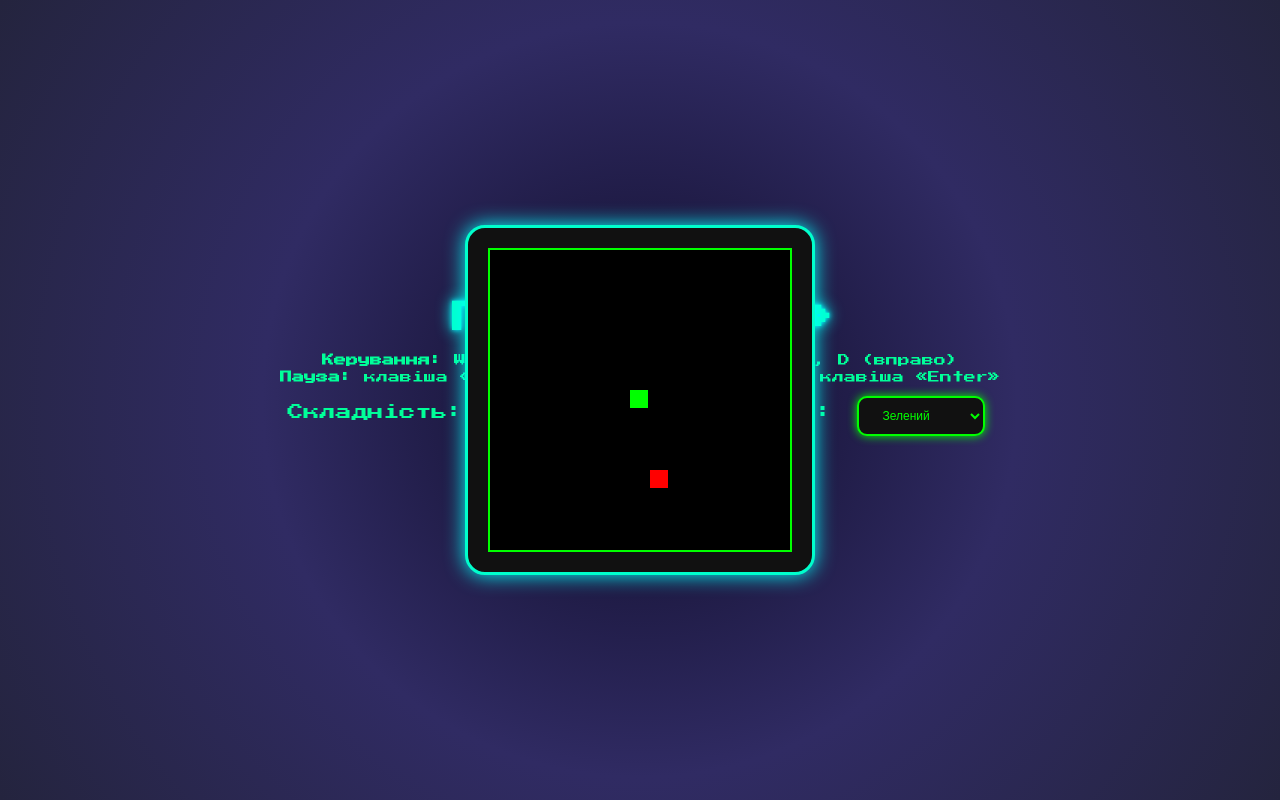
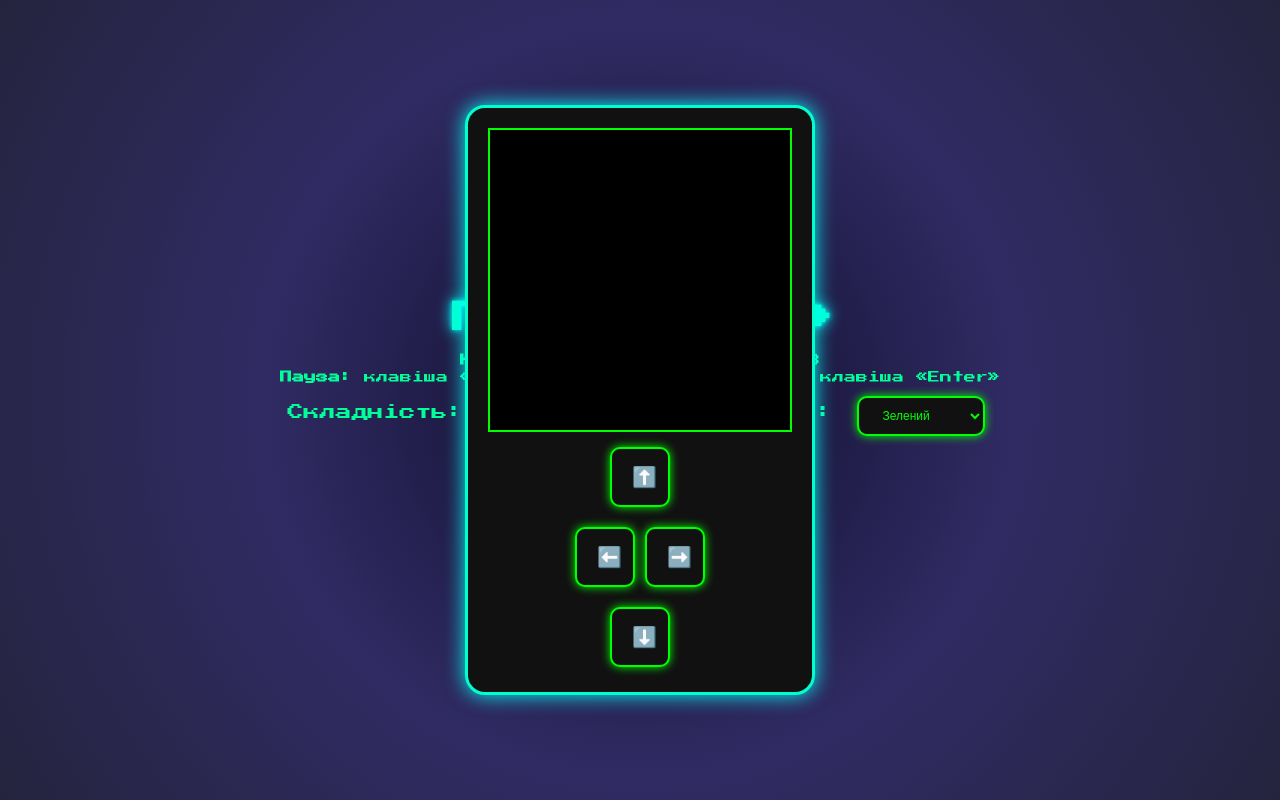
Before and after one commit to school10sambir/snake, a plain HTML site: page index.html in a window 1280 px wide. Both pictures are taken after a click on the button "Старт гри". Drawn offline with Linux system fonts and the light colour scheme.

Commit message:
Update index.html

```diff
--- a/index.html
+++ b/index.html
@@ -14,6 +14,7 @@
       display: flex;
       justify-content: center;
       align-items: center;
+      flex-direction: column;
     }
 
     .container {
@@ -75,12 +76,26 @@
       margin-top: 10px;
       font-size: 12px;
     }
+
+    .controls {
+      display: flex;
+      justify-content: center;
+      margin-top: 10px;
+      flex-wrap: wrap;
+    }
+
+    .controls button {
+      margin: 5px;
+      width: 60px;
+      height: 60px;
+      font-size: 20px;
+    }
   </style>
 </head>
 <body>
   <div class="container">
     <h1>Гра «Змійка»</h1>
-    <p><strong>Керування:</strong> W (вгору), A (вліво), S (вниз), D (вправо)</p>
+    <p><strong>Керування:</strong> W/A/S/D або Ц/І/Ф/В</p>
     <p><strong>Пауза:</strong> клавіша «P» | <strong>Початок гри:</strong> кнопка або клавіша «Enter»</p>
 
     <label for="difficulty">Складність:</label>
@@ -107,6 +122,16 @@
 
   <div id="gameModal">
     <canvas id="gameCanvas" width="300" height="300"></canvas>
+    <div class="controls">
+      <button onclick="setDirection(0,-1)">⬆️</button>
+    </div>
+    <div class="controls">
+      <button onclick="setDirection(-1,0)">⬅️</button>
+      <button onclick="setDirection(1,0)">➡️</button>
+    </div>
+    <div class="controls">
+      <button onclick="setDirection(0,1)">⬇️</button>
+    </div>
   </div>
 
   <audio id="eatSound" src="https://actions.google.com/sounds/v1/cartoon/wood_plank_flicks.ogg"></audio>
@@ -148,6 +173,11 @@
       intervalId = setInterval(gameLoop, speed);
     }
 
+    function setDirection(x, y) {
+      if (direction.x === -x && direction.y === -y) return;
+      direction = { x, y };
+    }
+
     function keyPush(e) {
       const key = e.key.toLowerCase();
       if (key === 'p') {
@@ -161,10 +191,10 @@
       if (isPaused) return;
 
       switch (key) {
-        case 'w': if (direction.y === 0) direction = { x: 0, y: -1 }; break;
-        case 's': if (direction.y === 0) direction = { x: 0, y: 1 }; break;
-        case 'a': if (direction.x === 0) direction = { x: -1, y: 0 }; break;
-        case 'd': if (direction.x === 0) direction = { x: 1, y: 0 }; break;
+        case 'w': case 'ц': if (direction.y === 0) direction = { x: 0, y: -1 }; break;
+        case 's': case 'і': if (direction.y === 0) direction = { x: 0, y: 1 }; break;
+        case 'a': case 'ф': if (direction.x === 0) direction = { x: -1, y: 0 }; break;
+        case 'd': case 'в': if (direction.x === 0) direction = { x: 1, y: 0 }; break;
       }
     }
 
@@ -180,11 +210,10 @@
 
       const head = { x: snake[0].x + direction.x, y: snake[0].y + direction.y };
 
-      // Перевірка на вихід за межі або зіткнення зі змійкою
       if (
-  head.x < 0 || head.y < 0 ||
-  head.x >= gridSize || head.y >= gridSize ||
-  snake.slice(1).some(s => s.x === head.x && s.y === head.y)
+        head.x < 0 || head.y < 0 ||
+        head.x >= gridSize || head.y >= gridSize ||
+        snake.some(s => s.x === head.x && s.y === head.y)
       ) {
         document.getElementById("deadSound").play();
         clearInterval(intervalId);
@@ -223,12 +252,6 @@
     function updateScore() {
       document.getElementById("score").textContent = score;
     }
-
-    document.addEventListener("keydown", function(e) {
-      if (e.key === "Enter" && document.getElementById('gameModal').style.display !== 'block') {
-        startGame();
-      }
-    });
   </script>
 </body>
 </html>
```
